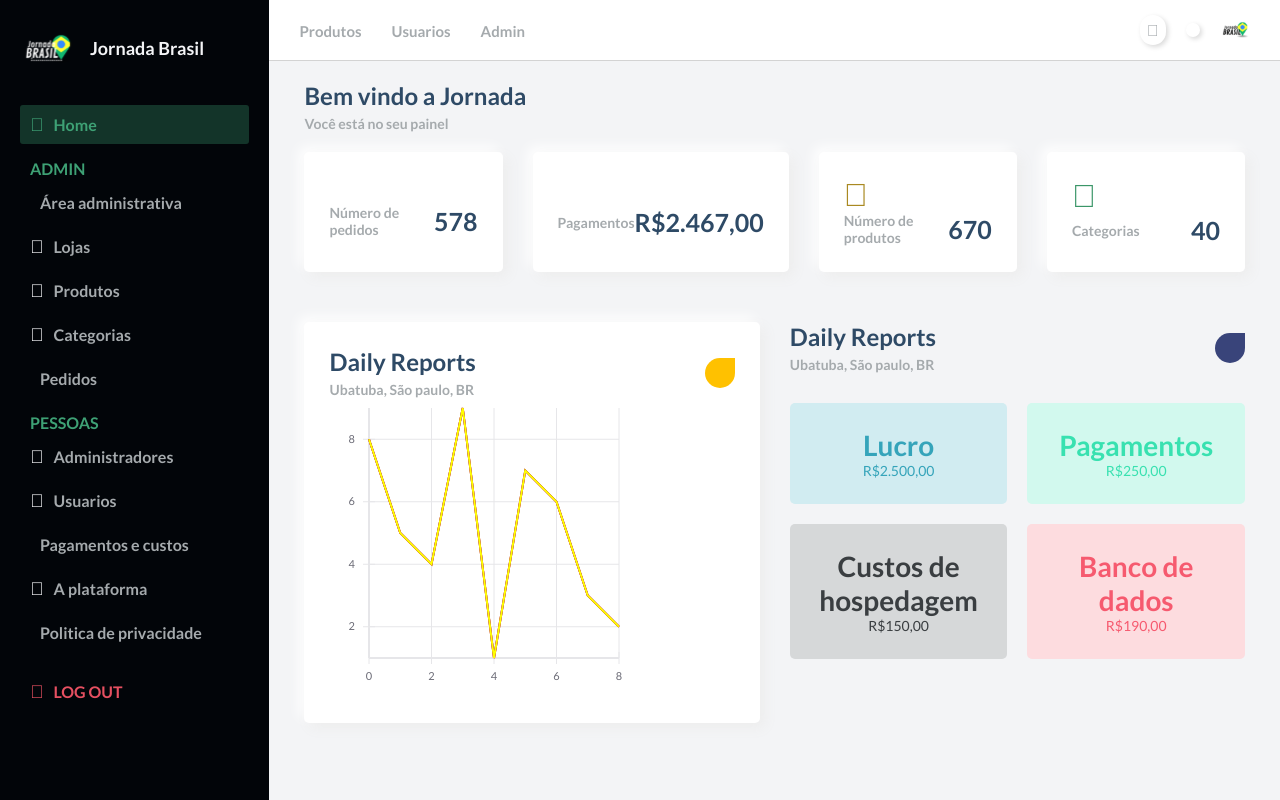
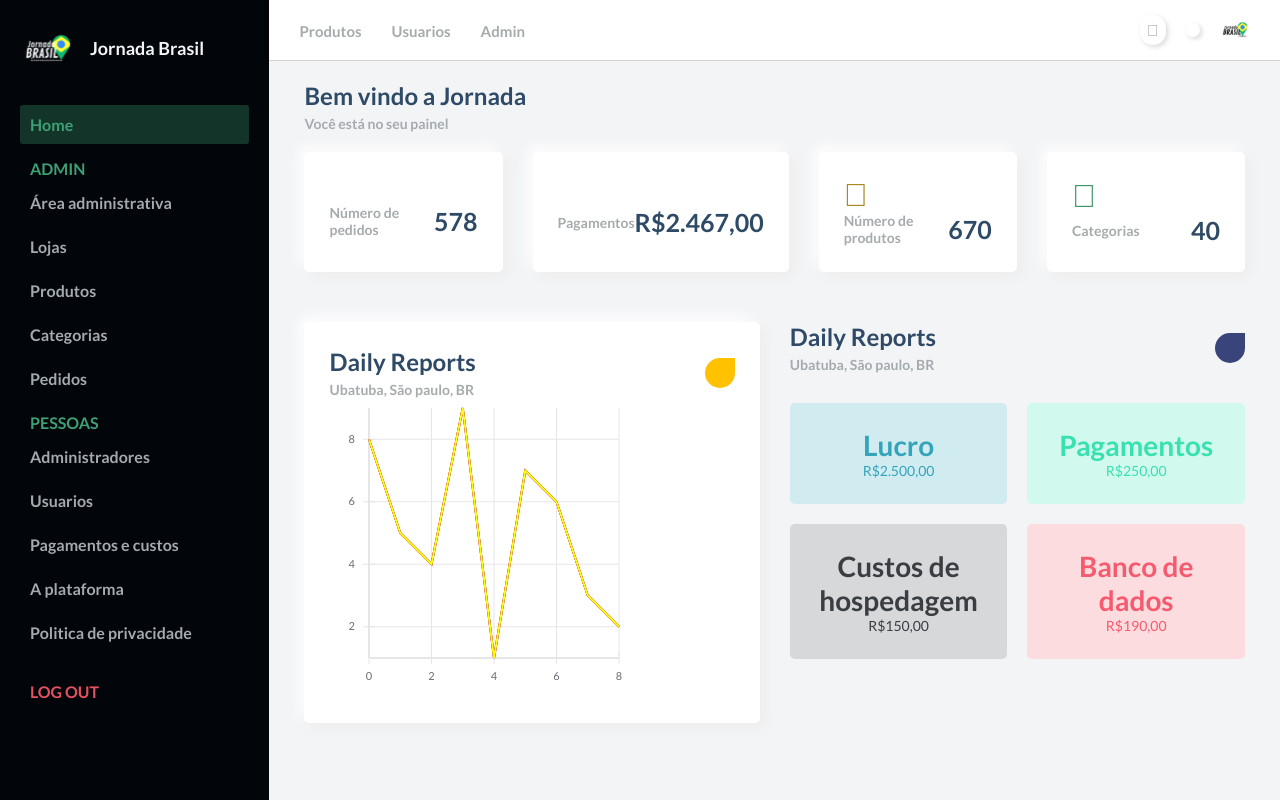
Before and after one commit to anderleyson/jornadaBrasil, a React (Create React App) app in the folder dashboardadmin/: page / in a window 1280 px wide. Built offline with nearby package versions, Linux system fonts and the light colour scheme.

Commit message:
Update Sidebar.js

```diff
--- a/dashboardadmin/src/components/sidebar/Sidebar.js
+++ b/dashboardadmin/src/components/sidebar/Sidebar.js
@@ -19,53 +19,41 @@ const Sidebar = ({ sidebarOpen, closeSidebar }) => {
       </div>
       <div className="sidebar__menu">
         <div className="sidebar__link active_menu_link">
-          <i className="fa fa-minus-square"></i>
-          <a href="#">Home</a>
+          <a href="/">Home</a>
         </div>
         <h2>ADMIN</h2>
         <div className="sidebar__link">
-          <i className="fa fa-tachometer"></i>
           <a href="#">Área administrativa</a>
         </div>
         <div className="sidebar__link">
-          <i className="fa fa-building"></i>
           <a href="#">Lojas</a>
         </div>
         <div className="sidebar__link">
-          <i className="fa fa-archive"></i>
           <a href="#">Produtos</a>
         </div>
         <div className="sidebar__link">
-          <i className="fa fa-bars"></i>
           <a href="#">Categorias</a>
         </div>
         <div className="sidebar__link">
-          <i className="fa fa-cutlery"></i>
           <a href="#">Pedidos</a>
         </div>
         <h2>PESSOAS</h2>
         <div className="sidebar__link">
-          <i className="fa fa-male"></i>
           <a href="#">Administradores</a>
         </div>
         <div className="sidebar__link">
-          <i className="fa fa-user-circle"></i>
           <a href="#">Usuarios</a>
         </div>
         <div className="sidebar__link">
-          <i className="fa fa-money"></i>
           <a href="#">Pagamentos e custos</a>
         </div>
         <div className="sidebar__link">
-          <i className="fa fa-tasks"></i>
           <a href="#">A plataforma</a>
         </div>
         <div className="sidebar__link">
-          <i className="fa fa-file-text"></i>
           <a href="#">Politica de privacidade</a>
         </div>
         <div className="sidebar__logout">
-          <i className="fa fa-power-off"></i>
           <a href="#">Log out</a>
         </div>
       </div>
```
